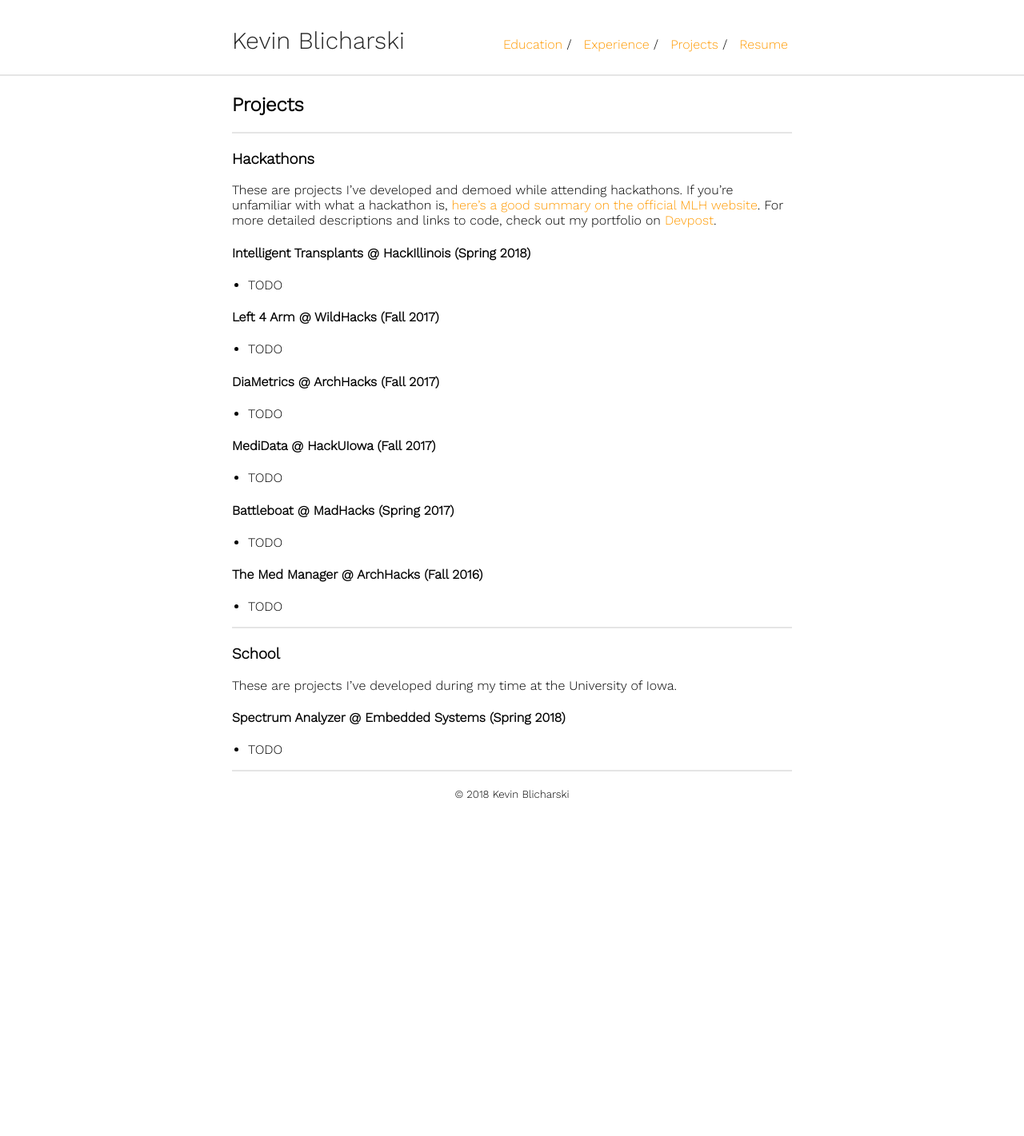
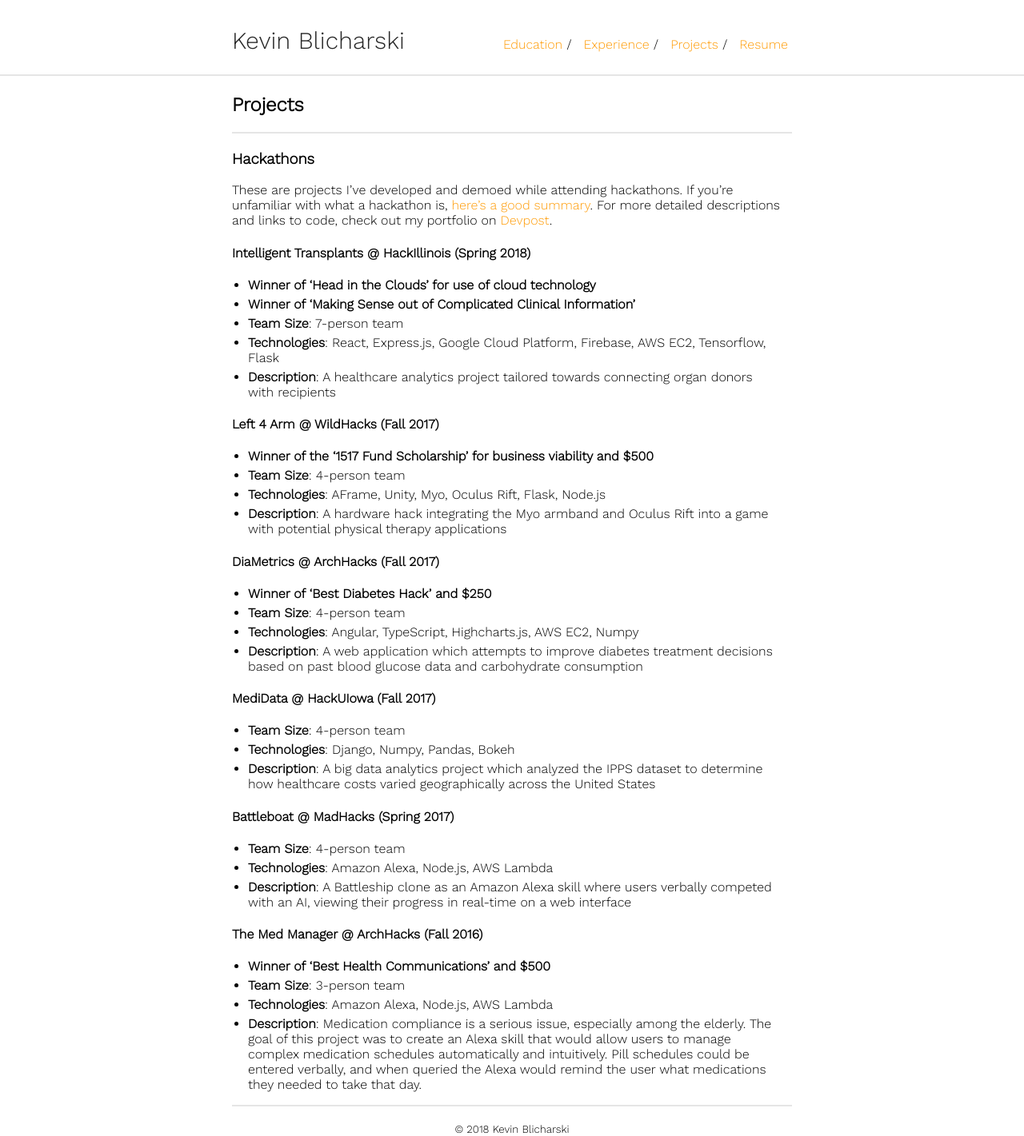
Before and after one commit to kblicharski/kblicharski.github.io, a Jekyll site: the page built from projects.md, in a window 1280 px wide. Shown: the whole page at 80% size. Built offline with Jekyll 4.4.1, drawn with Linux system fonts in a browser that asks for light colours; our own code applies the rules of GitHub Pages for plain Markdown files; before the commit the page ends 1002 px from its top, so only the background shows below that.

Commit message:
finish adding project descriptions (for now)

```diff
--- a/projects.md
+++ b/projects.md
@@ -8,27 +8,45 @@ layout: default
 
 ### Hackathons
 These are projects I've developed and demoed while attending hackathons.
-If you're unfamiliar with what a hackathon is, [here's a good summary on the official MLH website]({{ site.hackathon_faq }}).
+If you're unfamiliar with what a hackathon is, [here's a good summary]({{ site.hackathon_faq }}).
 For more detailed descriptions and links to code, check out my portfolio on [Devpost]({{ site.devpost_url }}).
 
 #### Intelligent Transplants @ HackIllinois (Spring 2018)
-- TODO
+- **Winner of 'Head in the Clouds' for use of cloud technology**
+- **Winner of 'Making Sense out of Complicated Clinical Information'**
+- **Team Size**: 7-person team
+- **Technologies**: React, Express.js, Google Cloud Platform, Firebase, AWS EC2, Tensorflow, Flask
+- **Description**: A healthcare analytics project tailored towards connecting organ donors with recipients
 
 #### Left 4 Arm @ WildHacks (Fall 2017)
-- TODO
+- **Winner of the '1517 Fund Scholarship' for business viability and $500**
+- **Team Size**: 4-person team
+- **Technologies**: AFrame, Unity, Myo, Oculus Rift, Flask, Node.js
+- **Description**: A hardware hack integrating the Myo armband and Oculus Rift into a game with potential physical therapy applications
 
 #### DiaMetrics @ ArchHacks (Fall 2017)
-- TODO
+- **Winner of 'Best Diabetes Hack' and $250**
+- **Team Size**: 4-person team
+- **Technologies**: Angular, TypeScript, Highcharts.js, AWS EC2, Numpy
+- **Description**: A web application which attempts to improve diabetes treatment decisions based on past blood glucose data and carbohydrate consumption
 
 #### MediData @ HackUIowa (Fall 2017)
-- TODO
+- **Team Size**: 4-person team
+- **Technologies**: Django, Numpy, Pandas, Bokeh
+- **Description**: A big data analytics project which analyzed the IPPS dataset to determine how healthcare costs varied geographically across the United States
 
 #### Battleboat @ MadHacks (Spring 2017)
-- TODO
+- **Team Size**: 4-person team
+- **Technologies**: Amazon Alexa, Node.js, AWS Lambda
+- **Description**: A Battleship clone as an Amazon Alexa skill where users verbally competed with an AI, viewing their progress in real-time on a web interface
 
 #### The Med Manager @ ArchHacks (Fall 2016)
-- TODO
+- **Winner of 'Best Health Communications' and $500**
+- **Team Size**: 3-person team
+- **Technologies**: Amazon Alexa, Node.js, AWS Lambda
+- **Description**: Medication compliance is a serious issue, especially among the elderly. The goal of this project was to create an Alexa skill that would allow users to manage complex medication schedules automatically and intuitively. Pill schedules could be entered verbally, and when queried the Alexa would remind the user what medications they needed to take that day.
 
+<!--
 ---
 
 ### School
@@ -37,3 +55,4 @@ These are projects I've developed during my time at the University of Iowa.
 
 #### Spectrum Analyzer @ Embedded Systems (Spring 2018)
 - TODO
+-->
```
Also changed, not shown: contact.md (deleted, +0 -11 lines), experience.md (+14 -11 lines).
